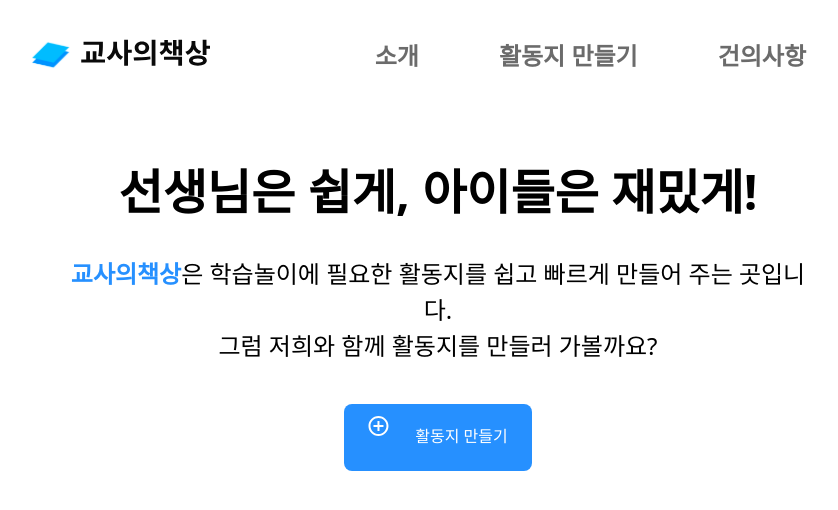
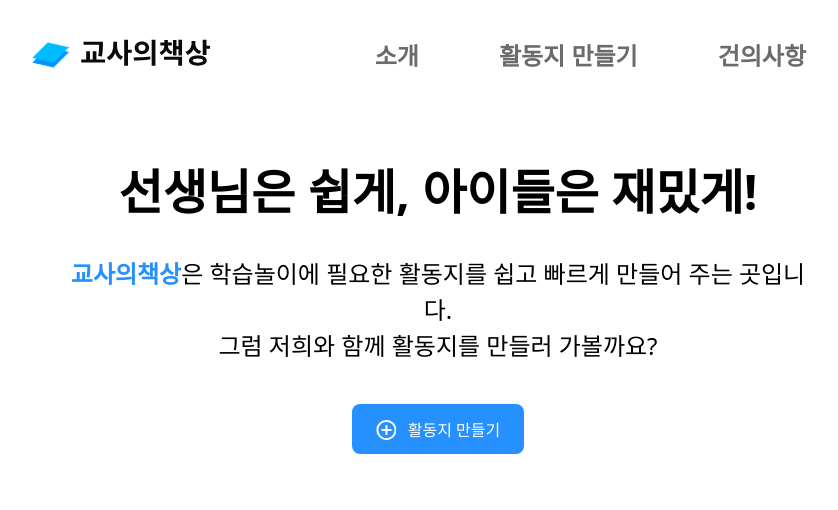
Before and after one commit to hoetaek/tdesk_front, a Vue app: page / in a window 1280 px wide. Shown: the top 510 px of the page, without its empty margins (202-1040 px from the left). Built offline with nearby package versions, Linux system fonts and the light colour scheme.

Commit message:
fix: plus icon resize

```diff
--- a/src/components/icons/IconPlus.vue
+++ b/src/components/icons/IconPlus.vue
@@ -1,8 +1,8 @@
 <template>
   <svg
-    width="35"
-    height="42.5"
-    viewBox="0 0 35 42.5"
+    width="20"
+    height="20"
+    viewBox="0 0 20 20"
     fill="none"
     xmlns="http://www.w3.org/2000/svg"
   >
--- a/src/views/HomeView.vue
+++ b/src/views/HomeView.vue
@@ -15,8 +15,8 @@
             class="bg-primary text-white rounded-lg py-3 px-6"
             @click="$router.push({ name: 'worksheet' })"
           >
-            <icon-plus class="inline-block mr-3"></icon-plus>
-            <span>활동지 만들기</span>
+            <icon-plus class="align-middle inline-block mr-3"></icon-plus>
+            <span class="align-middle inline-block">활동지 만들기</span>
           </button>
         </div>
       </div>
```
